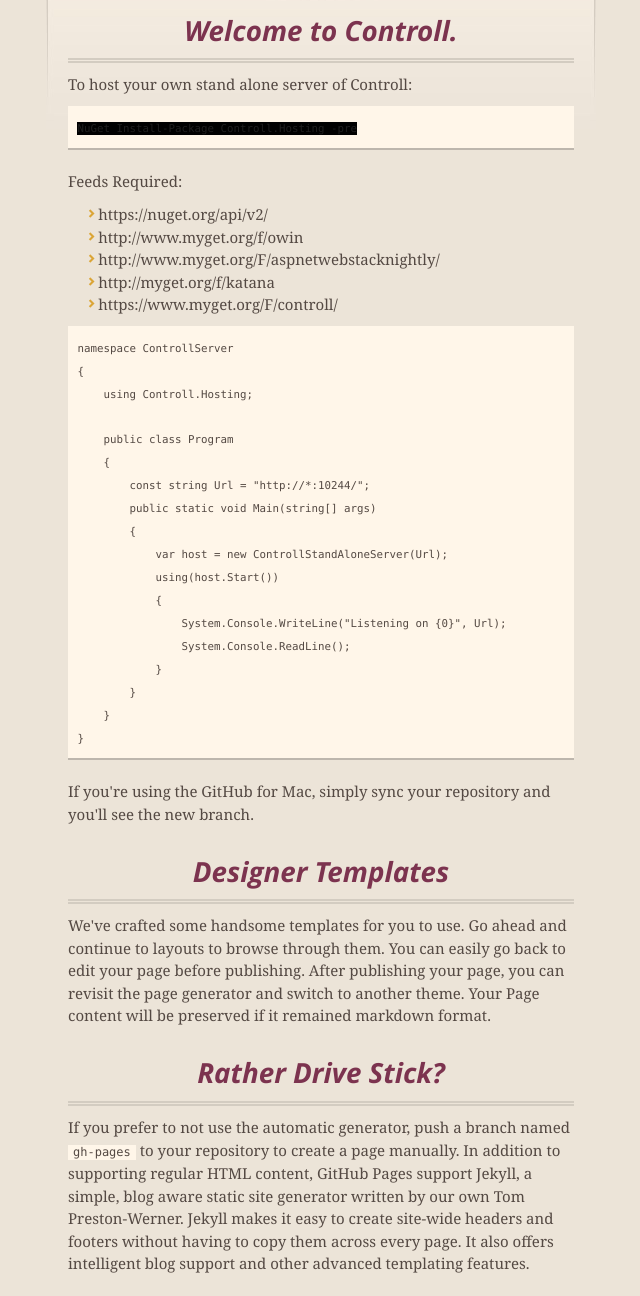
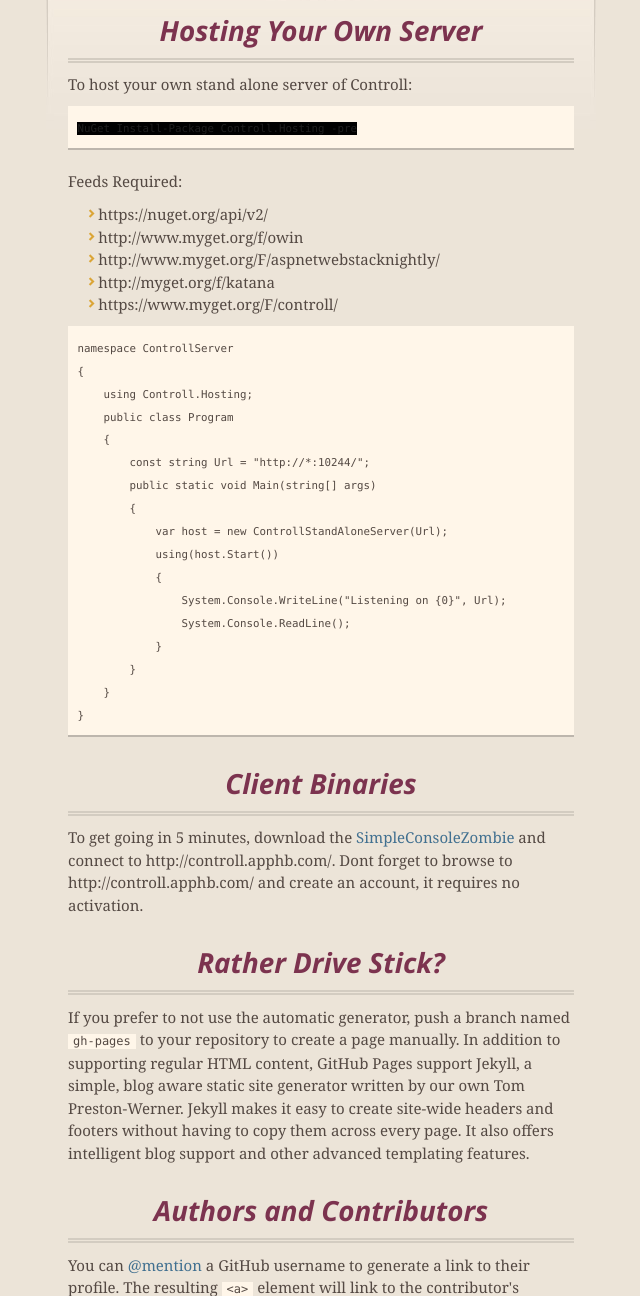
Before and after one commit to thecopy/Controll, a plain HTML site: page index.html in a window 1280 px wide. Shown: the part 216-1512 px from the top of the page, without its empty margins (319-959 px from the left). Drawn offline with nearby package versions, Linux system fonts and the light colour scheme.

Commit message:
Update index.html

```diff
--- a/index.html
+++ b/index.html
@@ -47,7 +47,7 @@
 
       <section id="main_content">
         <h3>
-<a name="welcome-to-github-pages" class="anchor" href="#welcome-to-github-pages"><span class="octicon octicon-link"></span></a>Welcome to Controll.</h3>
+<a name="welcome-to-github-pages" class="anchor" href="#welcome-to-github-pages"><span class="octicon octicon-link"></span></a>Hosting Your Own Server</h3>
 
 <p>To host your own stand alone server of Controll:</p>
 
@@ -62,10 +62,9 @@
     <li>https://www.myget.org/F/controll/</li>
   </ul>
 </small></p>
-<pre><code>namespace ControllServer
+<pre><code class="prettyprint lang-cs">namespace ControllServer
 {
     using Controll.Hosting;
-
     public class Program
     {
         const string Url = "http://*:10244/";
@@ -82,12 +81,15 @@
 }</code></pre>
 
 
-<p>If you're using the GitHub for Mac, simply sync your repository and you'll see the new branch.</p>
+<h3>
+<a name="designer-templates" class="anchor" href="#designer-templates"><span class="octicon octicon-link"></span></a>Client Binaries</h3>
 
-<h3>
-<a name="designer-templates" class="anchor" href="#designer-templates"><span class="octicon octicon-link"></span></a>Designer Templates</h3>
-
-<p>We've crafted some handsome templates for you to use. Go ahead and continue to layouts to browse through them. You can easily go back to edit your page before publishing. After publishing your page, you can revisit the page generator and switch to another theme. Your Page content will be preserved if it remained markdown format.</p>
+<p>
+  To get going in 5 minutes, download the
+  <a href="https://github.com/thecopy/Controll/tree/master/SimpleConsoleZombie">SimpleConsoleZombie</a> and connect to
+  http://controll.apphb.com/. Dont forget to browse to http://controll.apphb.com/ and create an account, it requires no
+  activation.
+</p>
 
 <h3>
 <a name="rather-drive-stick" class="anchor" href="#rather-drive-stick"><span class="octicon octicon-link"></span></a>Rather Drive Stick?</h3>
```
